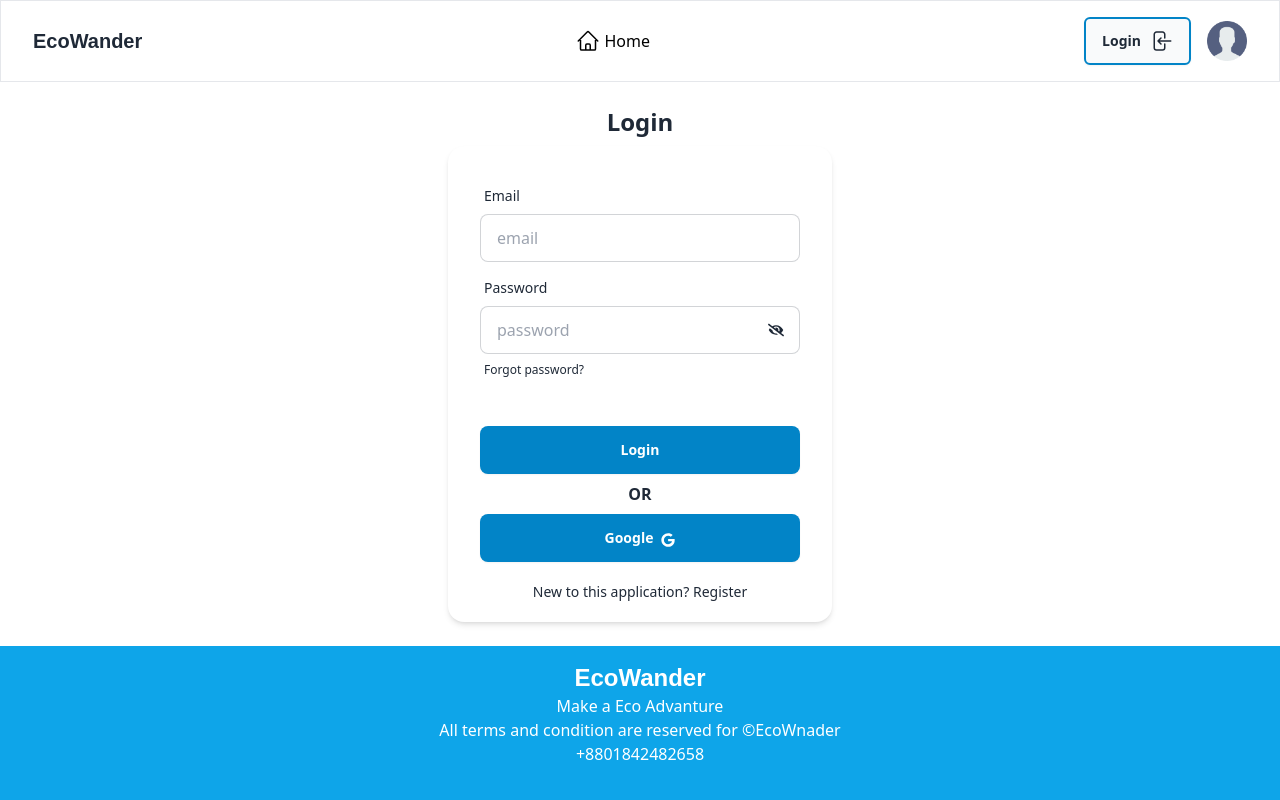
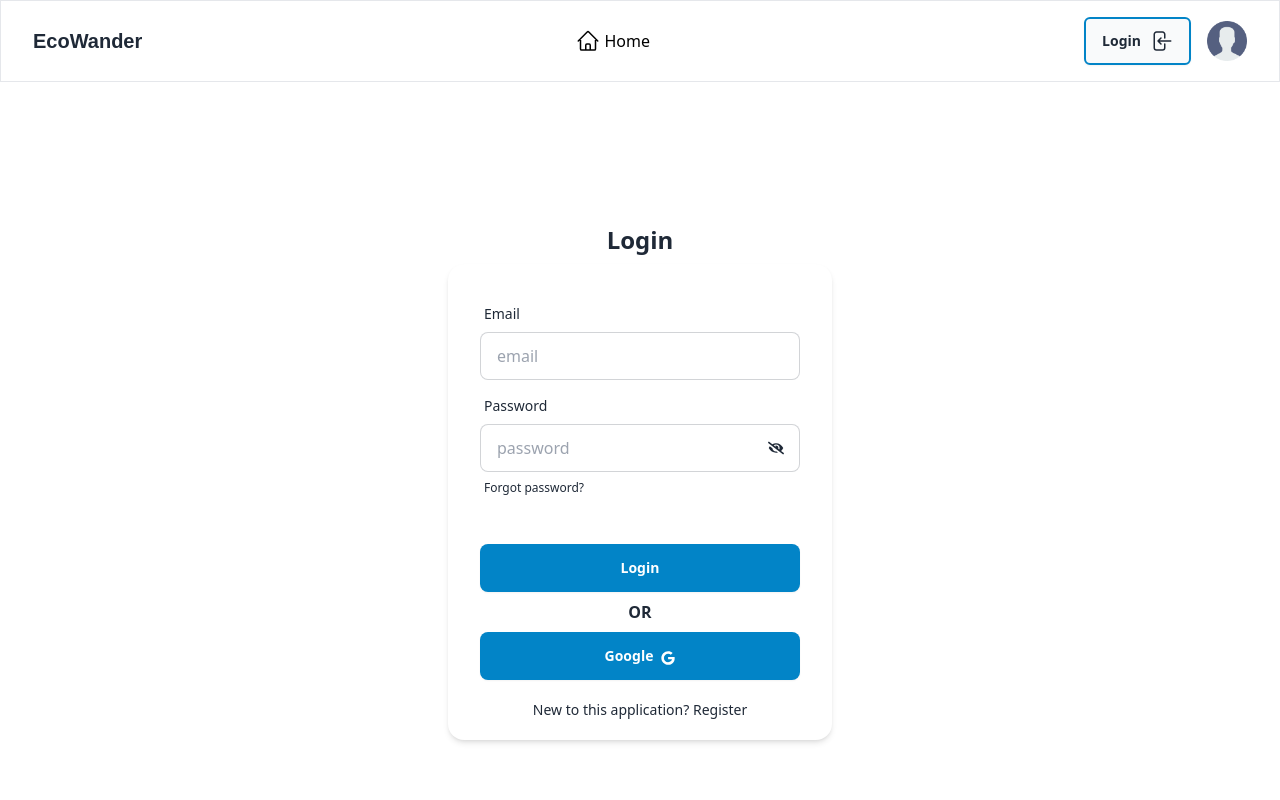
Before and after one commit to Rupon100/EcoWander, a React (Vite) app: page /login in a window 1280 px wide. Shown: the top 800 px of the page. Built offline with nearby package versions, Linux system fonts and the light colour scheme; no server answers; a web font is replaced by a local one.

Commit message:
add min height login/register

```diff
--- a/package.json
+++ b/package.json
@@ -21,6 +21,7 @@
     "react-icons": "^5.3.0",
     "react-router-dom": "^6.28.0",
     "react-spinners": "^0.14.1",
+    "react-toastify": "^10.0.6",
     "sort-by": "^1.2.0",
     "sweetalert2": "^11.14.5",
     "swiper": "^11.1.14"
--- a/src/Pages/Login.jsx
+++ b/src/Pages/Login.jsx
@@ -32,7 +32,6 @@
         .then(result => {
             setUser(result.user);
             navigate(location?.state ? location.state : '/');
-
             setError("");
         })
         .catch(error => {
@@ -51,7 +50,7 @@
     }
 
     return (
-        <div className="flex flex-col gap-2 justify-center items-center p-6">
+        <div className="min-h-screen flex flex-col gap-2 justify-center items-center p-6">
             <h1 className="text-2xl font-semibold">Login</h1>
             <div className="card bg-base-100 w-full max-w-sm shrink-0 shadow-md">
                 <form onSubmit={handleLogin} className="card-body">
--- a/src/Pages/Register.jsx
+++ b/src/Pages/Register.jsx
@@ -47,7 +47,7 @@
     }
 
     return (
-        <div className="flex flex-col gap-2 justify-center items-center p-6">
+        <div className="min-h-screen flex flex-col gap-2 justify-center items-center p-6">
             <h1 className="text-2xl font-semibold">Register</h1>
             <div className="card bg-base-100 w-full max-w-sm shrink-0 shadow-md">
                 <form onSubmit={handleRegister} className="card-body">
```
Also changed, not shown: 1 other file (tests, documents, lock files or other folders).
